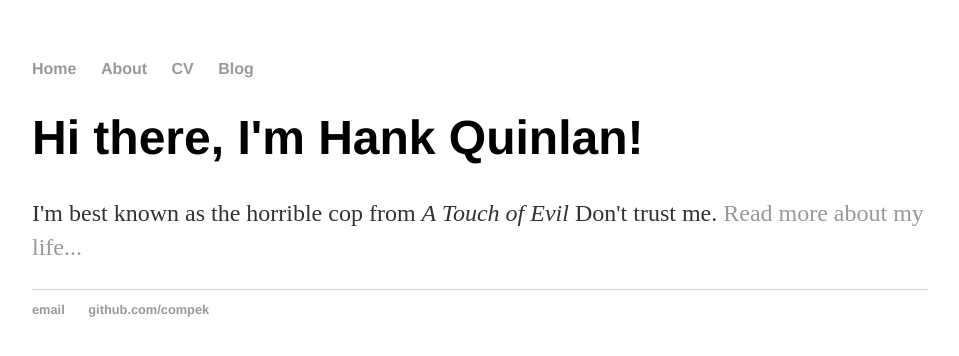
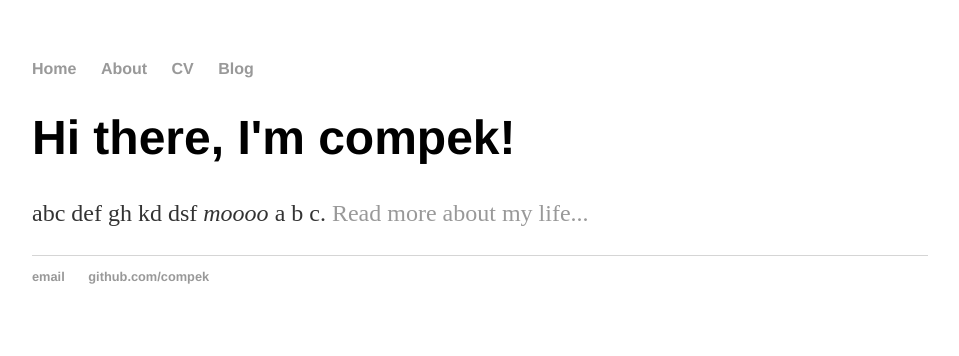
Before and after one commit to compek/compek.github.io, a Jekyll site: the page built from index.html, in a window 1280 px wide. Shown: the top 356 px of the page, without its empty margins (160-1119 px from the left). Built offline with Jekyll 4.4.1, drawn with Linux system fonts in a browser that asks for light colours.

Commit message:
Update index.html

```diff
--- a/index.html
+++ b/index.html
@@ -1,29 +1,8 @@
-<!DOCTYPE html>
-<html>
-	<head>
-		<title>XXX XXXX, XXXX xxx</title>
-		<link rel="stylesheet" type="text/css" href="/css/main.css">
-	</head>
-	<body>
-		<nav>
-    		<ul>
-        		<li><a href="/">Home</a></li>
-	        	<li><a href="/about">About</a></li>
-        		<li><a href="/cv">CV</a></li>
-        		<li><a href="/blog">Blog</a></li>
-    		</ul>
-		</nav>
-		<div class="container">
-    		<div class="blurb">
-        		<h1>Hi there, I'm Hank Quinlan!</h1>
-				<p>I'm best known as the horrible cop from <em>A Touch of Evil</em> Don't trust me. <a href="/about">Read more about my life...</a></p>
-    		</div><!-- /.blurb -->
-		</div><!-- /.container -->
-		<footer>
-    		<ul>
-        		<li><a href="mailto:xxx@github.com">email</a></li>
-        		<li><a href="https://github.com/compek">github.com/compek</a></li>
-			</ul>
-		</footer>
-	</body>
-</html>
+---
+layout: default
+title: compek, student of life
+---
+<div class="blurb">
+	<h1>Hi there, I'm compek!</h1>
+	<p>abc def gh kd dsf <em>moooo</em> a b c. <a href="/about">Read more about my life...</a></p>
+</div><!-- /.blurb -->
```
